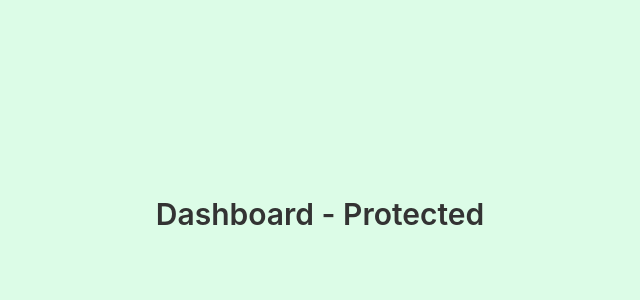
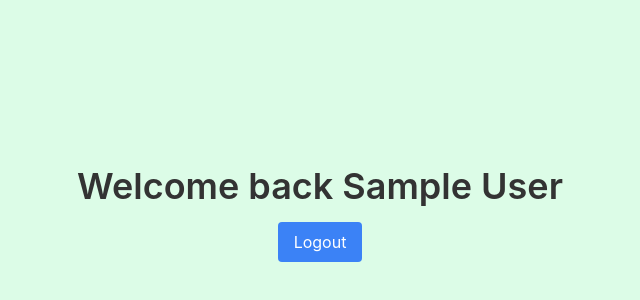
Before and after one commit to zeeshanahme-d/Login-App-Task, a React (Vite) app: page /dashboard in a window 1280 px wide. Shown: the part 186-486 px from the top of the page, without its empty margins (320-960 px from the left). Built offline with nearby package versions, Linux system fonts and the light colour scheme; sample sign-in values are in the browser's storage.

Commit message:
feat: update Dashboard and SignIn components with user greeting and error handling imports

```diff
--- a/src/pages/Dashboard.tsx
+++ b/src/pages/Dashboard.tsx
@@ -1,9 +1,19 @@
+import { useAuth } from "../context/AuthContext"
+
+const Dashboard = () => {
+    const { user, setUser } = useAuth();
+
+    const handleLogOut = () => {
+        localStorage.removeItem("user");
+        setUser(null);
+        window.location.href = "/";
+    }
 
 
-const Dashboard = () => {
     return (
-        <div className="min-h-screen flex items-center justify-center bg-green-100">
-            <h1 className="text-3xl font-semibold">Dashboard - Protected</h1>
+        <div className="min-h-screen flex items-center justify-center flex-col bg-green-100">
+            <h1 className="text-2xl md:text-4xl font-semibold">{`Welcome back ${user?.firstName || ''} ${user?.lastName || ''}`}</h1>
+            <button className="mt-4 px-4 py-2 bg-blue-500 text-white rounded" onClick={handleLogOut}>Logout</button>
         </div>
     )
 }
--- a/src/pages/SignIn.tsx
+++ b/src/pages/SignIn.tsx
@@ -8,6 +8,7 @@ import RightSideImg from '../assets/Right-Column-bg.png';
 import { LoginRequest, userLogin } from "../services/Auth";
 //context
 import { useAuth } from "../context/AuthContext";
+//components
 import Error from "../components/Error";
 import CustomInput from "../components/CustomInput";
 import Loader from "../components/Loader";
```
